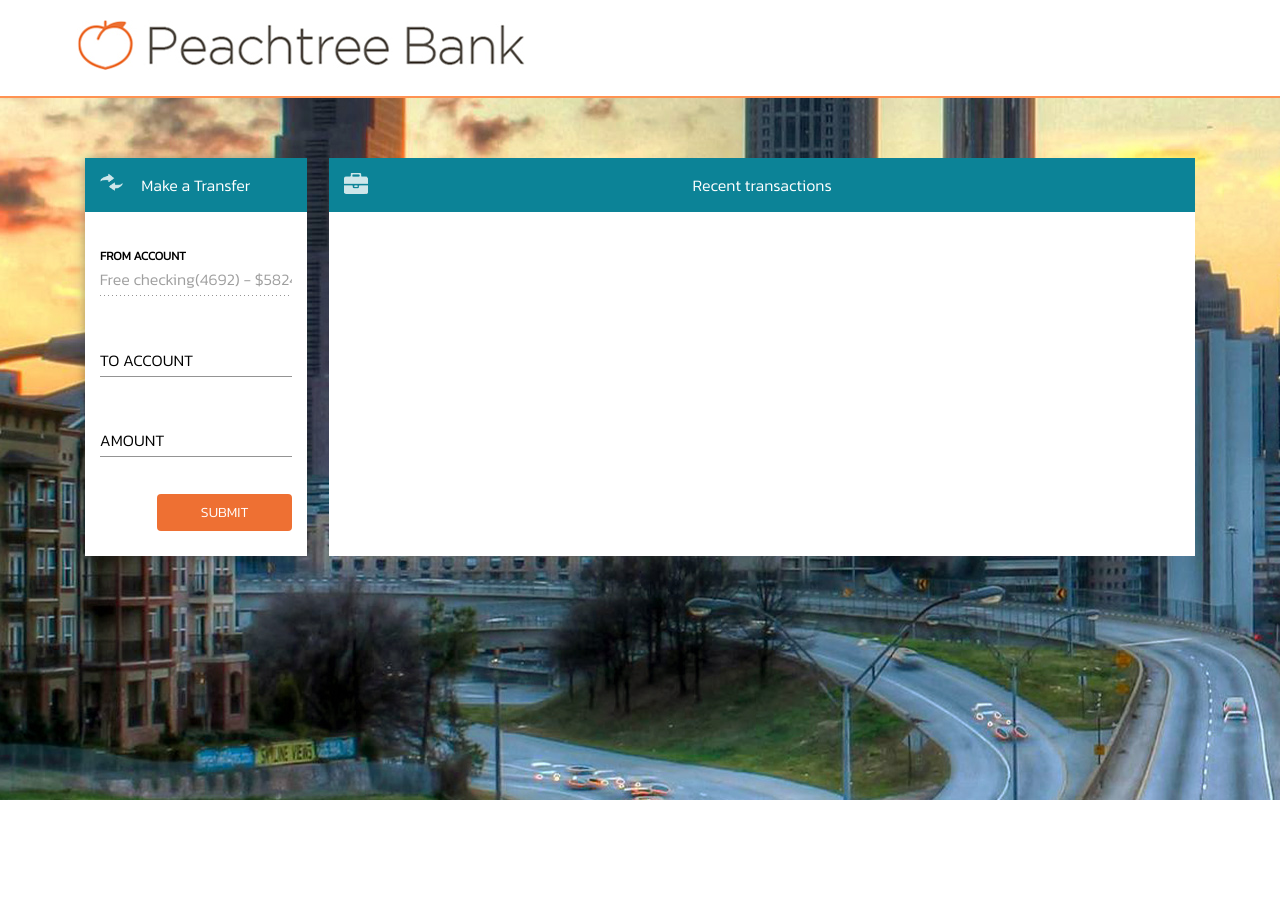
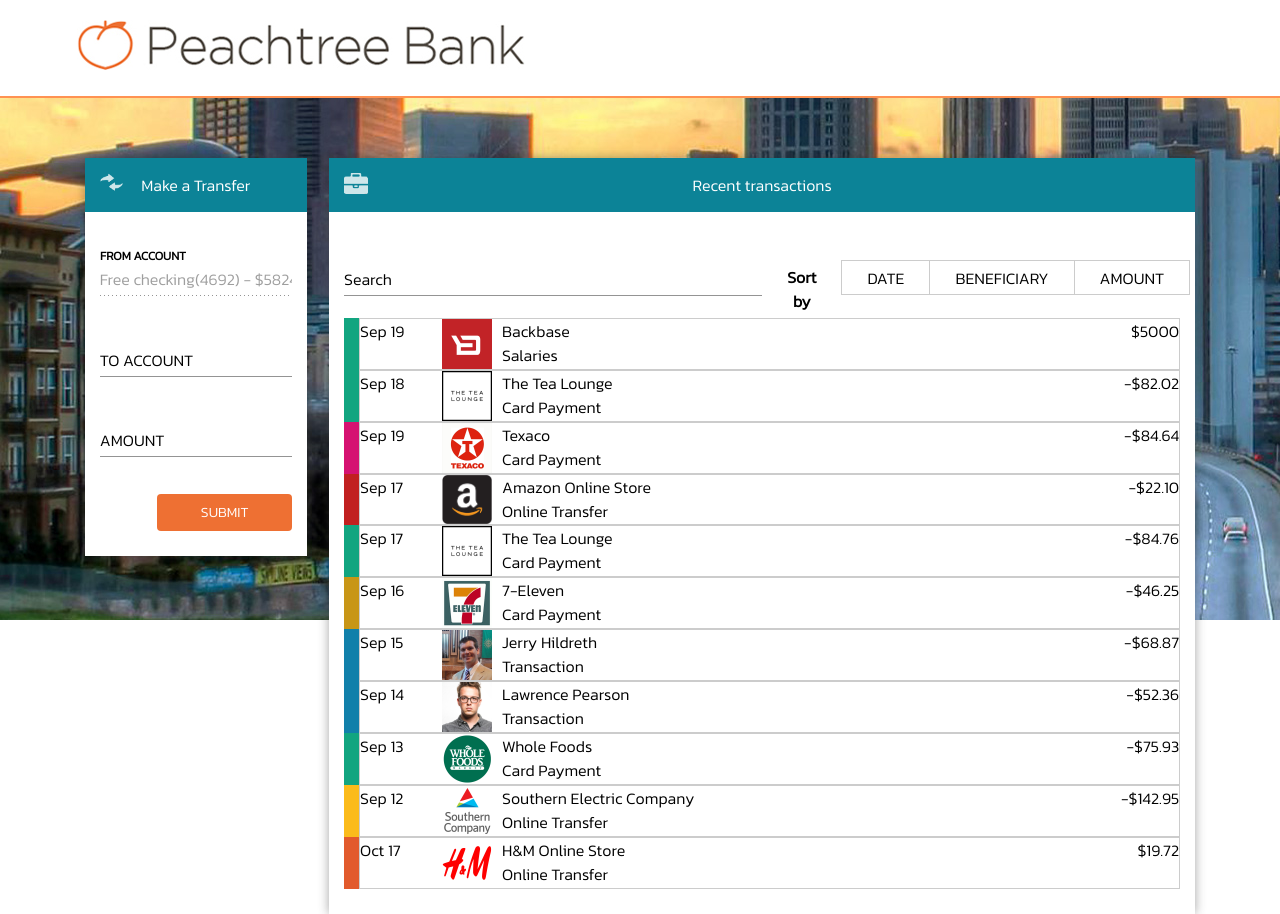
Before and after one commit to sierra002/backbaseTest, an Angular app: page / in a window 1280 px wide. Before the commit the page ends 800 px from the top, so only its background shows below. Built offline with nearby package versions, Linux system fonts and the light colour scheme.

Commit message:
view is almost finished

```diff
--- a/src/app/app.component.scss
+++ b/src/app/app.component.scss
@@ -15,6 +15,7 @@
     display: flex;
     flex-direction: row;
     justify-content: space-between;
-
+    align-items: flex-start;
+    align-content: flex-start;
   }
 }
--- a/src/app/shared/components/transaction-list/transaction-list.component.html
+++ b/src/app/shared/components/transaction-list/transaction-list.component.html
@@ -3,4 +3,32 @@
     <img src="../../../../assets/icons/briefcase.png" alt="">
     Recent transactions
   </div>
+  <div class="content">
+    <div class="contentHeader">
+      <mat-form-field appearance="standard">
+        <mat-label>Search</mat-label>
+        <input [placeholder]="'Search By Typing...'" matInput>
+      </mat-form-field>
+      <div class="sortOptions">
+        <label>Sort by</label>
+        <span>DATE</span>
+        <span class="noSideBorder">BENEFICIARY</span>
+        <span>AMOUNT</span>
+      </div>
+    </div>
+    <div class="tableRow" *ngFor="let transaction of dataToShow">
+      <div class="indicator" [style]="{'background-color': transaction.color}"></div>
+      <div class="info">
+        <div class="date">{{transaction.date}}</div>
+        <div class="transactionData">
+          <img [src]="transaction.img" alt="img">
+          <div>
+            <Label>{{transaction.name}}</Label>
+            <span>{{transaction.type}}</span>
+          </div>
+        </div>
+        <div class="money">{{transaction.amount}}</div>
+      </div>
+    </div>
+  </div>
 </div>
--- a/src/app/shared/components/transaction-list/transaction-list.component.scss
+++ b/src/app/shared/components/transaction-list/transaction-list.component.scss
@@ -3,4 +3,83 @@
 :host {
   width: 78%;
   background-color: $white;
+  @include box-shadow;
+  .content {
+    .contentHeader {
+      width: 100%;
+      display: flex;
+      flex-direction: row;
+      align-items: center;
+      mat-form-field {
+        width: 50%;
+      }
+      .sortOptions {
+        width: 50%;
+        display: flex;
+        flex-direction: row;
+        max-height: 35px;
+        label, span {
+          padding: 5px 25px;
+          text-align: center;
+        }
+        label{
+          font-weight: bold;
+          width: 25%;
+        }
+        span {
+          border: 1px solid $clearGray;
+          width: 25%;
+        }
+        .noSideBorder {
+          border-left: none;
+          border-right: none;
+        }
+      }
+    }
+    .tableRow {
+      display: flex;
+      flex-direction: row;
+      width: 100%;
+      position: relative;
+
+      .indicator{
+        height: 100%;
+        width: 15px;
+        position: absolute;
+        top: 0;
+        left: 0;
+      }
+
+      .info {
+        display: flex;
+        flex-direction: row;
+        width: 100%;
+        border: 1px solid $clearGray;
+        margin-left: 15px;
+        img {
+          width: 50px;
+        }
+        .transactionData {
+          width: 70%;
+          display: flex;
+          flex-direction: row;
+          div {
+            padding: 0 10px;
+            display: flex;
+            flex-direction: column;
+          }
+        }
+        .date {
+          width: 10%;
+        }
+        .money {
+          width: 20%;
+          display: flex;
+          flex-direction: row;
+          justify-content: flex-end;
+        }
+
+      }
+    }
+  }
 }
--- a/src/app/shared/components/transaction-list/transaction-list.component.ts
+++ b/src/app/shared/components/transaction-list/transaction-list.component.ts
@@ -1,4 +1,5 @@
-import { Component, OnInit } from '@angular/core';
+import {Component, OnInit} from '@angular/core';
+import * as transactions from '../../../../mock/transactions.json';
 
 @Component({
   selector: 'app-transaction-list',
@@ -6,10 +7,62 @@
   styleUrls: ['./transaction-list.component.scss']
 })
 export class TransactionListComponent implements OnInit {
+  transactions = [];
+  dataToShow = [];
 
-  constructor() { }
+  constructor() {
+  }
 
   ngOnInit(): void {
+    this.transactions = transactions.data.sort(this.sortData);
+    console.log(this.transactions);
+    this.parseToView();
+  }
+
+  sortData(a, b): number {
+    if (a.dates.valueDate > b.dates.valueDate) {
+      return -1;
+    } else if (a.dates.valueDate < b.dates.valueDate) {
+      return 1;
+    }
+    return 0;
+  }
+
+  parseToView(): void {
+    this.dataToShow = this.transactions.map((t) => {
+      const date = new Date(t.dates.valueDate);
+      return {
+        date: `${MONTS[date.getMonth()]} ${date.getDate()}`,
+        amount: TRANSACTION_INDICATOR[t.transaction.creditDebitIndicator] + '$' + t.transaction.amountCurrency.amount,
+        img: images[t.merchant.name],
+        name: t.merchant.name,
+        type: t.transaction.type,
+        color: t.categoryCode
+      };
+    });
+    console.log(this.dataToShow);
   }
 
 }
+
+enum TRANSACTION_INDICATOR {
+  'CRDT' = '',
+  'DBIT' = '-',
+  undefined = ''
+}
+
+export const MONTS = ['Jan', 'Feb', 'Mar', 'Apr', 'May', 'Jun', 'Jul', 'Aug', 'Sep', 'Oct', 'Nov', 'Dec'];
+
+enum images {
+  'Backbase'= '../../../../assets/icons/backbase.png',
+  'The Tea Lounge' = '../../../../assets/icons/the-tea-lounge.png',
+  'Texaco'= '../../../../assets/icons/texaco.png',
+  'Amazon Online Store'= '../../../../assets/icons/amazon-online-store.png',
+  '7-Eleven' = '../../../../assets/icons/7-eleven.png',
+  'Jerry Hildreth' =  '../../../../assets/icons/jerry-hildreth.png',
+  'Lawrence Pearson' =  '../../../../assets/icons/lawrence-pearson.png',
+  'H&M Online Store' = '../../../../assets/icons/h&m-online-store.png',
+  'Southern Electric Company' = '../../../../assets/icons/southern-electric-company.png',
+  'Whole Foods'= '../../../../assets/icons/whole-foods.png',
+
+}
--- a/src/mock/transactions.json
+++ b/src/mock/transactions.json
@@ -17,7 +17,8 @@
         "name": "Backbase",
         "accountNumber": "SI64397745065188826"
       }
-    }, {
+    },
+    {
       "categoryCode": "#12a580",
       "dates": {
         "valueDate": 1600387200000
@@ -121,7 +122,7 @@
     }, {
       "categoryCode": "#1180aa",
       "dates": {
-        "valueDate": "2020-09-15"
+        "valueDate": 1600128000000
       },
       "transaction": {
         "amountCurrency": {
--- a/src/styles.scss
+++ b/src/styles.scss
@@ -34,7 +34,7 @@
 // that you are using.
 @include angular-material-theme($fe-recruitment-theme);
 
-/* You can add global styles to this file, and also import other style files */
+/* Angular material changes (Global) */
 
 .mat-form-field-label{
   color: $black !important;
@@ -52,7 +52,7 @@
     font-weight: normal !important;
   }
 }
-
+ /* app */
 
 * {
   font-family: 'Kanit', sans-serif;
--- a/src/styles/variables.scss
+++ b/src/styles/variables.scss
@@ -6,6 +6,7 @@
 $darkCian: #0c8397;
 $black: #000;
 $gray: #7B7772; //for text
+$clearGray: #CCCCCC;
 $shadow: #38383875;
 
 
--- a/tsconfig.json
+++ b/tsconfig.json
@@ -4,6 +4,7 @@
   "compilerOptions": {
     "baseUrl": "./",
     "outDir": "./dist/out-tsc",
+    "resolveJsonModule": true,
     "sourceMap": true,
     "declaration": false,
     "downlevelIteration": true,
```
